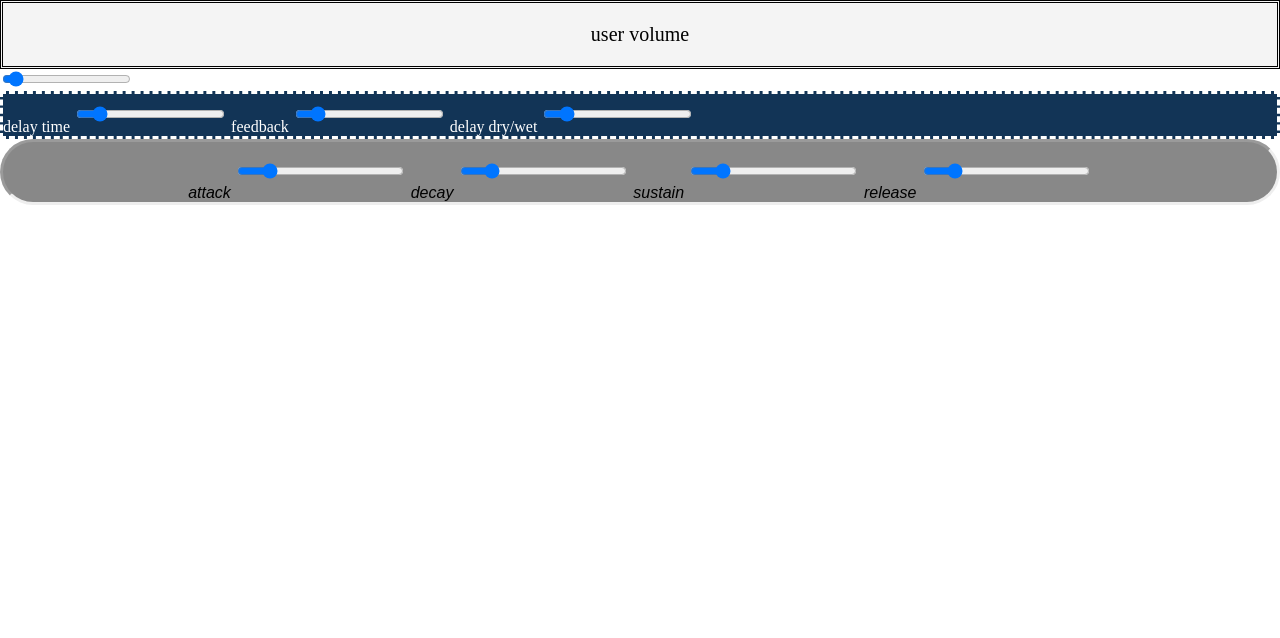
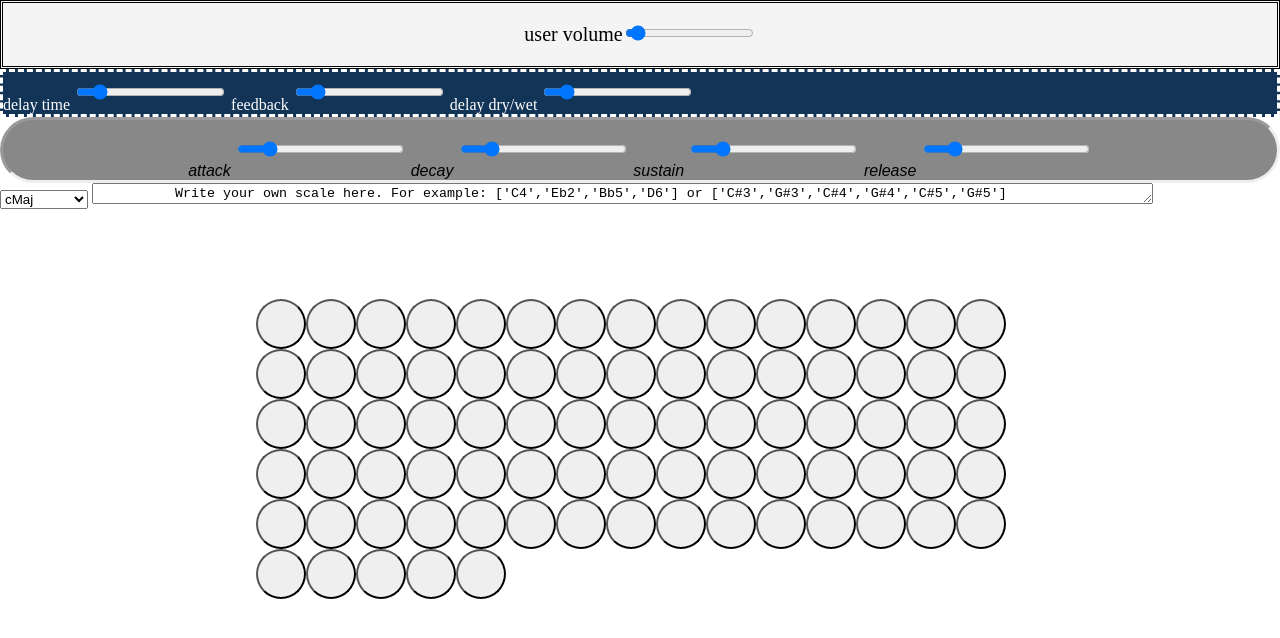
Before and after one commit to il41/netjam, a website: page www/index.html in a window 1280 px wide. Drawn offline with nearby package versions, Linux system fonts and the light colour scheme; no server answers.

Commit message:
bedtime commit, initialized matrix scale gui

```diff
--- a/www/css/styles.css
+++ b/www/css/styles.css
@@ -74,16 +74,16 @@ matrixdiv {
     box-sizing: border-box;
     display: inline-block;
     margin: 20%;
-    margin-top: 20px;
-    margin-top: 20px;
+    margin-top: 7%;
+    margin-bottom: 7%;
 }
 
-@media only screen and (min-width: 1px) and (max-width: 1000px){
+@media only screen and (min-width: 1px) and (max-width: 600){
 
   matrixdiv {
       box-sizing: border-box;
       display: inline-block;
-      margin: 10%;
+      margin: 1%;
   }
 
 }
--- a/www/index.html
+++ b/www/index.html
@@ -6,7 +6,7 @@
         <link rel="stylesheet" href="css/styles.css">
     </head>
     <body>
-      <div class="gui" id "outputScreen">user volume</div><input type="range" min="1" max="1000" value="50" class="slider" id="userVolume"></div>
+      <div class="gui" id "outputScreen">user volume<input type="range" min="1" max="1000" value="50" class="slider" id="userVolume"></div>
       <div class= "noselect">
       <div class="delaycontainer">
         delay time
@@ -27,7 +27,17 @@
         <x>release</x>
         <input type="range" min="1" max="1000" value="50" class="slider" id="release">
       </div>
-
+        <div class="scale">
+          <select name="scales" id="scaleSelect">
+            <option value="cMaj">cMaj</option>
+            <option value="cMin">cMin</option>
+            <option value="fifthcircle">fifthcircle</option>
+            <option value="fourthcircle">fourthcircle</option>
+          </select>
+        <textarea name="message" rows="1" cols="130">
+          Write your own scale here. For example: ['C4','Eb2','Bb5','D6'] or ['C#3','G#3','C#4','G#4','C#5','G#5']
+        </textarea>
+        </div>
 
         <script src="/socket.io/socket.io.js"></script>
         <script src="js/Tone.min.js"></script>
--- a/www/js/VolumeMeter.js
+++ b/www/js/VolumeMeter.js
@@ -3,7 +3,7 @@ class VolumeMeter{
 		}).connect(meter).toMaster();
 
 		//drawing the FFT
-		var meterContext = $("<canvas>",{
+		let meterContext = $("<canvas>",{
 			"id" : "fft"
 		}).appendTo("#volume").get(0).getContext("2d");
 		var meterGraident;
--- a/www/js/main.js
+++ b/www/js/main.js
@@ -1,8 +1,15 @@
+let cMaj = ['C3','D3','E3','F3','G3','A4','B4','C4','D4','E4','G4']
+let cMin = ['C3','D3','Eb3','F3','G3','Ab4','Bb4','C4','D4','Eb4','G4']
+let fivecircle = ['G3','C3','G4','D3','A4','E4','B5','F#5','C#6','G#6','D#6','A#7','F7','C7']
+let fourcircle = ['C3','F4','Bb5','Eb5','Ab6','Db6','Gb6','B7','E7','A7']
 // here we create a socket variable (our connection to the server) using the
 // socket.io library (included in the index.html page)
 const socket = io()
 
-let cMajorScale = ['D3','F3','G3','A3','Bb3','C4','D4','Eb4','F4','G4','A4','Bb4','C5','D5','Eb5','F5','G5','A5','Bb5','D6']
+let scale = ['D3','F3','G3','A3','Bb3','C4','D4','Eb4','F4','G4','A4','Bb4','C5','D5','Eb5','F5','G5','A5','Bb5','D6']
+var scaleSelect = document.getElementById("scaleSelect");
+//scaleSelect.value = scale
+
 const comp = new Tone.Compressor().toMaster()
 const user = new Tone.Gain()
 user.connect(comp)
@@ -16,16 +23,14 @@ const inputnode = new Tone.Gain()
 inputnode.connect(delay)
 inputnode.connect(delayDry)
 
-let matrix = document.createElement("matrixdiv"){
-  this.style.
-}
+let matrix = document.createElement("matrixdiv")
 document.body.appendChild(matrix)
 
 let buttonArr = []
-for(let i = 0; i < 50; i++){
-  let idx = i % cMajorScale.length
+for(let i = 0; i < 80; i++){
+  let idx = i % scale.length
   let parent = matrix
-  let b = new SineButton(cMajorScale[idx],parent,inputnode)
+  let b = new SineButton(scale[idx],parent,inputnode)
   buttonArr.push(b)
 }
 
@@ -77,7 +82,7 @@ delayDryWet.addEventListener('change',()=>{
     let slider = document.body.querySelector("#delaydrywet")
     console.log(slider.value)
     let outputScreen = document.body.querySelector("#outputScreen")
-    outputScreen.innerHTML = slider.value
+    outputScreen.innerHTML = wetvalue
     console.log(slider.value)
   }
 )
@@ -99,4 +104,4 @@ document.addEventListener('keydown',function(e){
         console.log(button)
         button.play()
         button.noteOff()
-      })
+})
```
